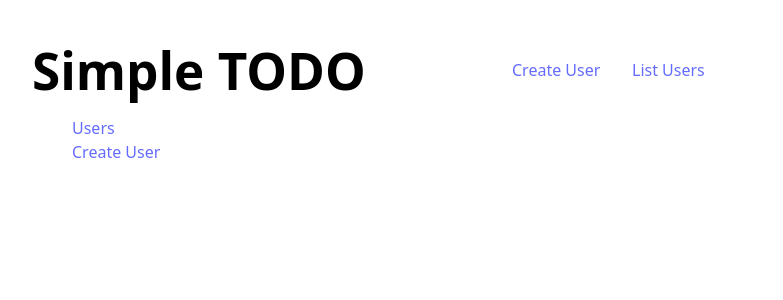
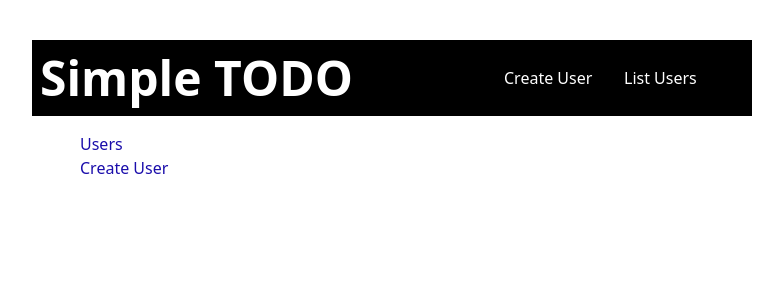
Before and after one commit to ksugimori/learngraphql, a React (Vite) app in the folder client/: page / in a window 1280 px wide. Shown: the top 300 px of the page, without its empty margins (248-1031 px from the left). Built offline with nearby package versions, Linux system fonts and the light colour scheme; what react-relay would draw is missing.

Commit message:
fix styles

```diff
--- a/client/src/App.css
+++ b/client/src/App.css
@@ -3,39 +3,3 @@
   margin: 0 auto;
   padding: 2rem;
 }
-
-.logo {
-  height: 6em;
-  padding: 1.5em;
-  will-change: filter;
-  transition: filter 300ms;
-}
-.logo:hover {
-  filter: drop-shadow(0 0 2em #646cffaa);
-}
-.logo.react:hover {
-  filter: drop-shadow(0 0 2em #61dafbaa);
-}
-
-@keyframes logo-spin {
-  from {
-    transform: rotate(0deg);
-  }
-  to {
-    transform: rotate(360deg);
-  }
-}
-
-@media (prefers-reduced-motion: no-preference) {
-  a:nth-of-type(2) .logo {
-    animation: logo-spin infinite 20s linear;
-  }
-}
-
-.card {
-  padding: 2em;
-}
-
-.read-the-docs {
-  color: #888;
-}
--- a/client/src/components/Layout/Header/style.module.css
+++ b/client/src/components/Layout/Header/style.module.css
@@ -1,16 +1,15 @@
 .root {
   display: flex;
   justify-content: space-between;
+  align-items: center;
+  padding: 0.5em;
+  background-color: #000;
+  color: #fff;
 
-  align-items: center;
-
-  .topLink {
-    color: #000;
-    &:hover {
-      color: rgba(0, 0, 0, 0.7);
-    }
-  }
   h1 {
+    color: #fff;
+    font-size: 3em;
+    line-height: 1;
     margin: 0;
   }
 
@@ -23,9 +22,14 @@
       li {
         display: flex;
         align-items: center;
+        text-align: center;
         width: 120px;
         height: 60px;
       }
     }
+
+    a {
+      color: #fff;
+    }
   }
 }
--- a/client/src/components/Layout/index.tsx
+++ b/client/src/components/Layout/index.tsx
@@ -8,7 +8,7 @@ export const Layout = () => {
   return (
     <div className={styles.root}>
       <Header />
-      <main>
+      <main className={styles.main}>
         <Outlet /> {/* ここに各ページのコンテンツが表示される */}
       </main>
     </div>
--- a/client/src/components/Layout/style.module.css
+++ b/client/src/components/Layout/style.module.css
@@ -2,3 +2,7 @@
   width: 720px;
   margin: 0 auto;
 }
+
+.main {
+  padding: 0 0.5em;
+}
--- a/client/src/index.css
+++ b/client/src/index.css
@@ -3,63 +3,34 @@
   line-height: 1.5;
   font-weight: 400;
 
-  color-scheme: light dark;
-  color: rgba(255, 255, 255, 0.87);
-  background-color: #242424;
+  color: #000;
+  background-color: #fff;
+}
 
-  font-synthesis: none;
-  text-rendering: optimizeLegibility;
-  -webkit-font-smoothing: antialiased;
-  -moz-osx-font-smoothing: grayscale;
+button {
+  border: 1px solid #000;
+  padding: 0.5em 1em;
+  font-size: 1em;
+  font-weight: 500;
+  cursor: pointer;
+  background-color: #000;
+  color: #fff;
+  &:hover {
+    background-color: #fff;
+    color: #000;
+  }
+}
+
+input[type="text"] {
+  padding: 0.5em;
+  border: 1px solid #000;
+  font-size: 1em;
 }
 
 a {
-  font-weight: 500;
-  color: #646cff;
-  text-decoration: inherit;
-}
-a:hover {
-  color: #535bf2;
-}
-
-body {
-  min-width: 320px;
-  min-height: 100vh;
-}
-
-h1 {
-  font-size: 3.2em;
-  line-height: 1.1;
-}
-
-button {
-  border-radius: 8px;
-  border: 1px solid transparent;
-  padding: 0.6em 1.2em;
-  font-size: 1em;
-  font-weight: 500;
-  font-family: inherit;
-  background-color: #1a1a1a;
-  cursor: pointer;
-  transition: border-color 0.25s;
-}
-button:hover {
-  border-color: #646cff;
-}
-button:focus,
-button:focus-visible {
-  outline: 4px auto -webkit-focus-ring-color;
-}
-
-@media (prefers-color-scheme: light) {
-  :root {
-    color: #213547;
-    background-color: #ffffff;
-  }
-  a:hover {
-    color: #747bff;
-  }
-  button {
-    background-color: #f9f9f9;
+  color: rgb(26, 13, 171);
+  text-decoration: none;
+  &:hover {
+    text-decoration: underline;
   }
 }
```
